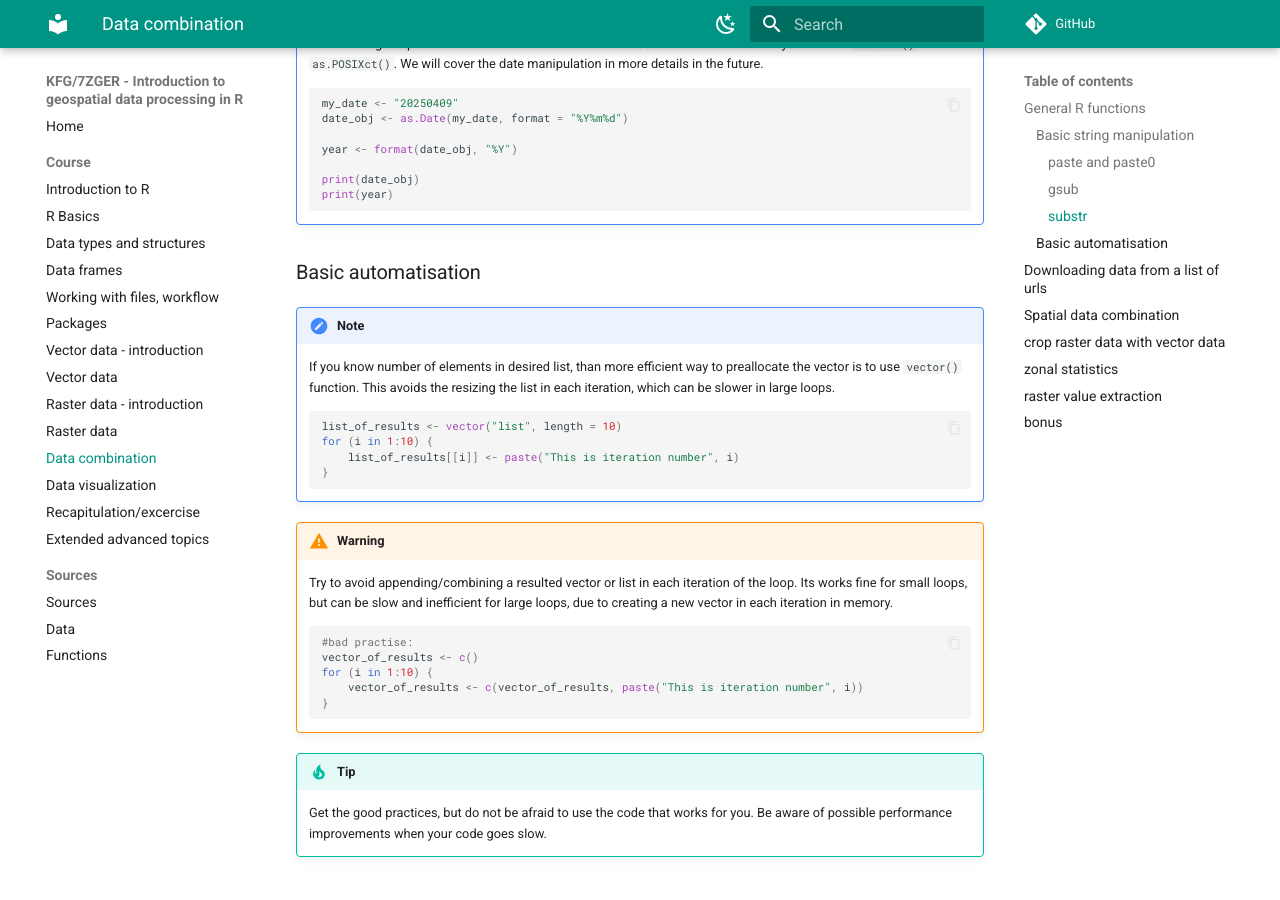
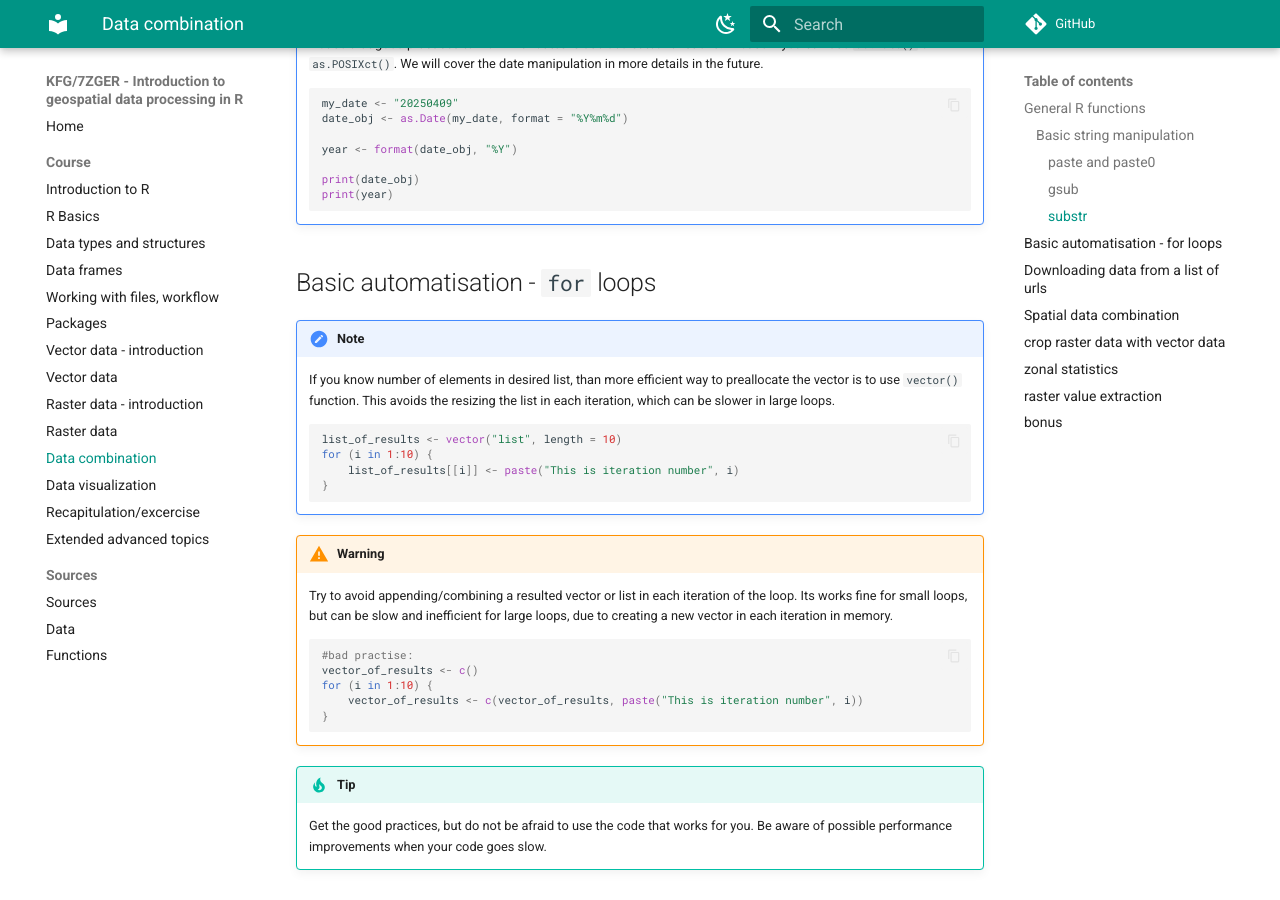
Before and after one commit to kalab-oto/7ZGER, an MkDocs documentation site: the page built from docs/data_combination.md, in a window 1280 px wide and 900 px high, scrolled down 1275 px. Built offline with MkDocs 1.6.1 and Material for MkDocs 9.7.7, drawn with Linux system fonts in a browser that asks for light colours; comment, search, counter and statistics services are not loaded.

Commit message:
fix: section level

````diff
--- a/docs/data_combination.md
+++ b/docs/data_combination.md
@@ -65,7 +65,7 @@ my_date
     print(year)
     ```
 
-### Basic automatisation
+## Basic automatisation -  `for` loops
 
 <!-- #### `do.call`
 
````
Also changed, not shown: other parts of docs/data_combination.md (+0 -1 lines).
